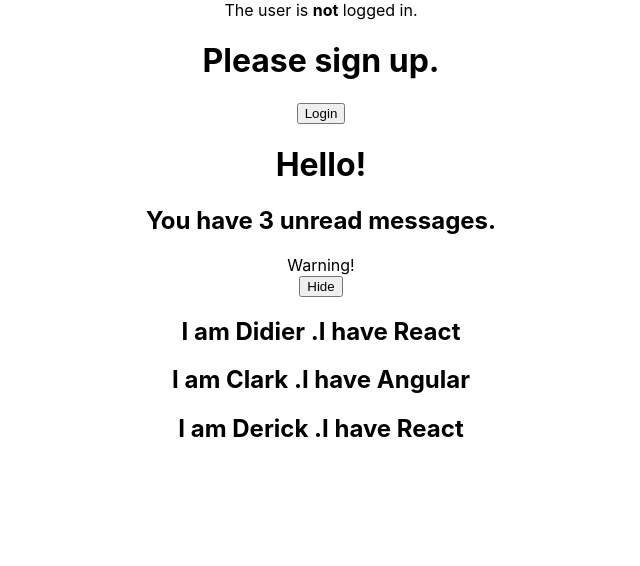
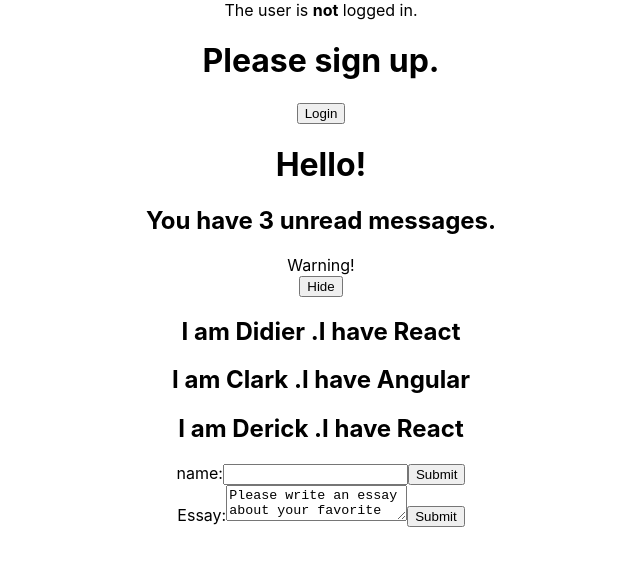
Before and after one commit to Duncanwar/hello-world, a React (Create React App) app: page / in a window 1280 px wide. Shown: the top 566 px of the page, without its empty margins (319-959 px from the left). Built offline with nearby package versions, Linux system fonts and the light colour scheme; the HTML template or start-up script is replaced by a standard one.

Commit message:
form day29

```diff
--- a/src/App.js
+++ b/src/App.js
@@ -10,7 +10,8 @@
 import Greetings from './components/conditonRendering/Greeting'
 import LoginControl from './components/conditonRendering/LoginControl'
 import NameList from './components/list-keys/NameList'
-
+import NameForm from './components/forms/NameForm'
+import EssayForm from './components/forms/EssayForm';
 class App extends Component{
 
 render() {
@@ -42,6 +43,8 @@
 {/* <ChangeColorButton /> */}
 <LoginControl/> {/* Element variable*/}
 <NameList />
+<NameForm />
+<EssayForm />
     </div>
   );
 }
--- /dev/null
+++ b/src/components/forms/EssayForm.js
@@ -0,0 +1,30 @@
+import React from 'react'
+
+class EssayForm extends React.Component{
+    constructor(props){
+        super(props);
+        this.state ={
+            value: 'Please write an essay about your favorite DOM Element.'
+        };
+        this.handleChange = this.handleChange.bind(this);
+        this.handleSubmit = this.handleSubmit.bind(this);
+    }
+    handleChange(event){
+        this.setState({value:event.target.value});
+    }
+    handleSubmit(event){
+        alert('An essay was submited:'+this.state.value);
+    }
+    render(){
+        return(
+            <form onSubmit={this.handleSubmit}>
+                <label>
+                    Essay:
+                    <textarea value={this.state.value} onChange={this.handleChange} />
+                </label>
+                <input type="submit" value="Submit"/>
+            </form>
+        )
+    }
+}
+export default EssayForm;
--- /dev/null
+++ b/src/components/forms/NameForm.js
@@ -0,0 +1,31 @@
+import React from 'react'
+
+class NameForm extends React.Component{
+constructor(props){
+    super(props);
+    this.state = {value: ''};
+
+    this.handleChange = this.handleChange.bind(this);
+    this.handleSubmit = this.handleSubmit.bind(this);
+}
+handleChange(event){
+    this.setState({value:event.target.value});
+}
+handleSubmit(event){
+alert('A name was submitted: '+ this.state.value);
+event.preventDefault();
+}
+render(){
+    return(
+        <form onSubmit={this.handleSubmit}>
+            <label>
+                name:
+                <input type="text" value={this.state.value} onChange={this.handleChange} />
+            </label>
+            <input type="submit" value="Submit" />
+        </form>
+    );
+}
+}
+
+export default NameForm;
```
